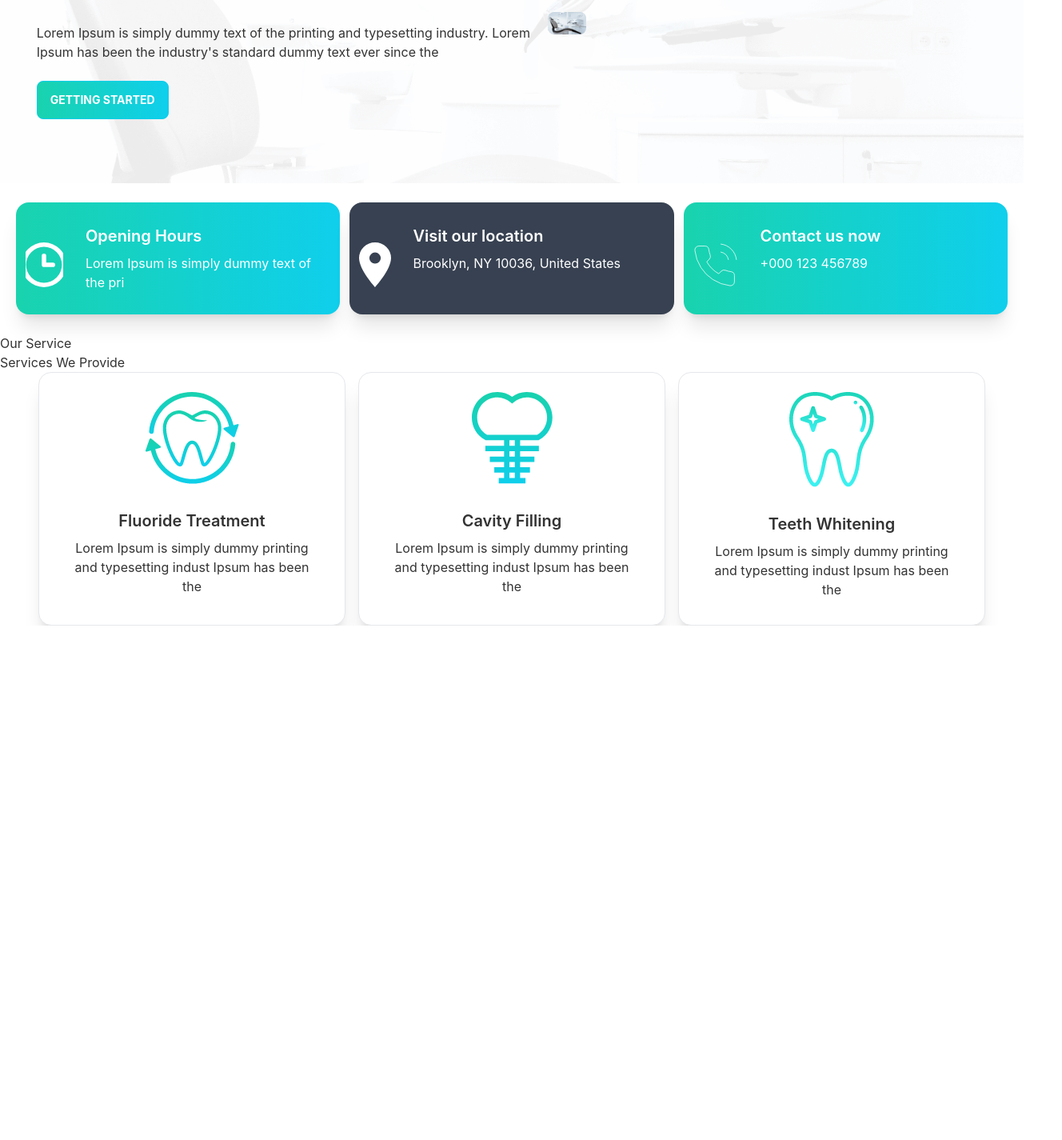
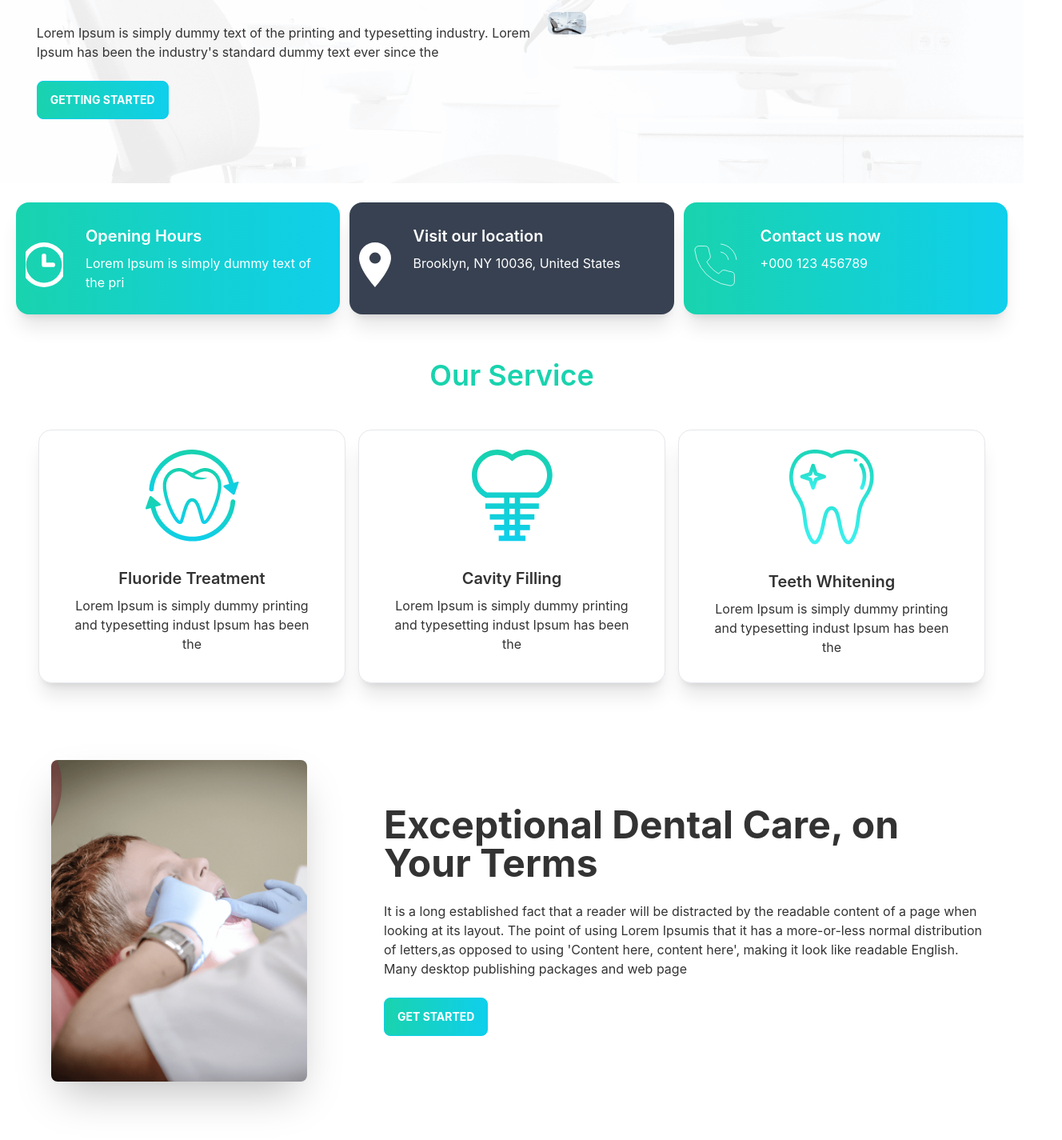
Before and after one commit to xaveer-Arif/Doctors_portal, a React (Create React App) app: page / in a window 1280 px wide. Shown: the part 235-1660 px from the top of the page at 80% size, 1328 px wide, since content can reach past the window. Before the commit the page ends 1017 px from the top, so only its background shows below. Built offline with nearby package versions, Linux system fonts and the light colour scheme.

Commit message:
discribe card

```diff
--- a/src/Pages/Home/DescribeCard/DescribeCard.js
+++ b/src/Pages/Home/DescribeCard/DescribeCard.js
@@ -1,11 +1,24 @@
-import React from 'react';
+import React from "react";
+import treatment from "../../../Assets/images/treatment.png";
+import PrimaryButton from "../../../Shared/PrimaryButton/PrimaryButton";
 
 const DescribeCard = () => {
-    return (
-        <div>
-
+  return (
+    <div className="hero lg:w-full lg:my-20 lg:mx-12 sm:w-full">
+      <div className="hero-content flex-col lg:flex-row">
+        <img src={treatment} className="sm:w-94 lg:w-80 rounded-lg shadow-2xl" />
+        <div className="lg:mx-20">
+          <h1 className="text-5xl font-bold">
+            Exceptional Dental Care, on Your Terms
+          </h1>
+          <p className="py-6">
+          It is a long established fact that a reader will be distracted by the readable content of a page when looking at its layout. The point of using Lorem Ipsumis that it has a more-or-less normal distribution of letters,as opposed to using 'Content here, content here', making it look like readable English. Many desktop publishing packages and web page
+          </p>
+          <PrimaryButton>Get Started</PrimaryButton>
         </div>
-    );
+      </div>
+    </div>
+  );
 };
 
 export default DescribeCard;
--- a/src/Pages/Home/Services/Services.js
+++ b/src/Pages/Home/Services/Services.js
@@ -27,8 +27,8 @@ const Services = () => {
   ];
   return (
     <div>
-      <h1>Our Service</h1>
-      <h1>Services We Provide</h1>
+      <h1 className="text-secondary  text-4xl font-semibold  text-center lg:my-12">Our Service</h1>
+      {/* <h1 className="text-4xl text-center lg:my-6">Services We Provide</h1> */}
       <div className="grid lg:grid-cols-3 md:grid-cols-2
        sm:grid-cols-1 gap-4 lg:mx-12 ">
         {
```
